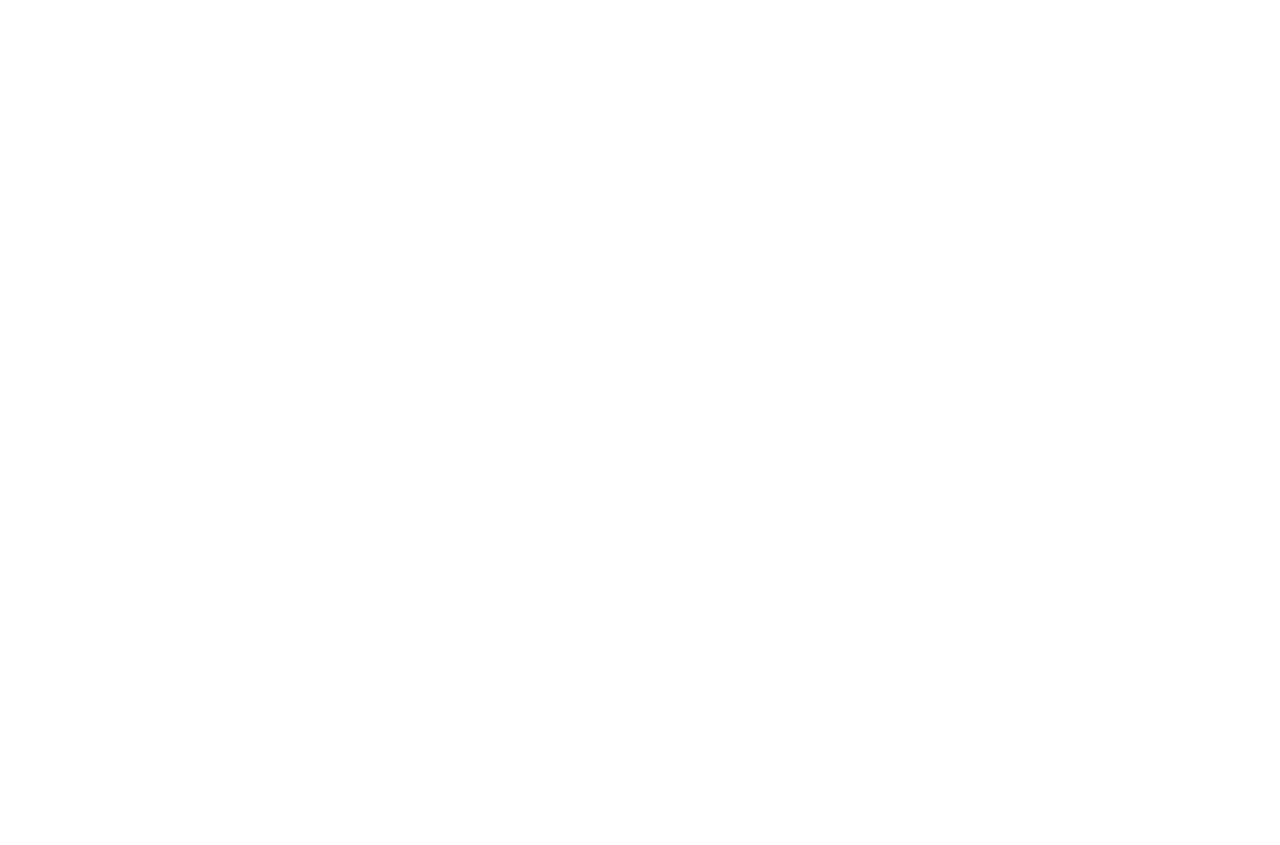
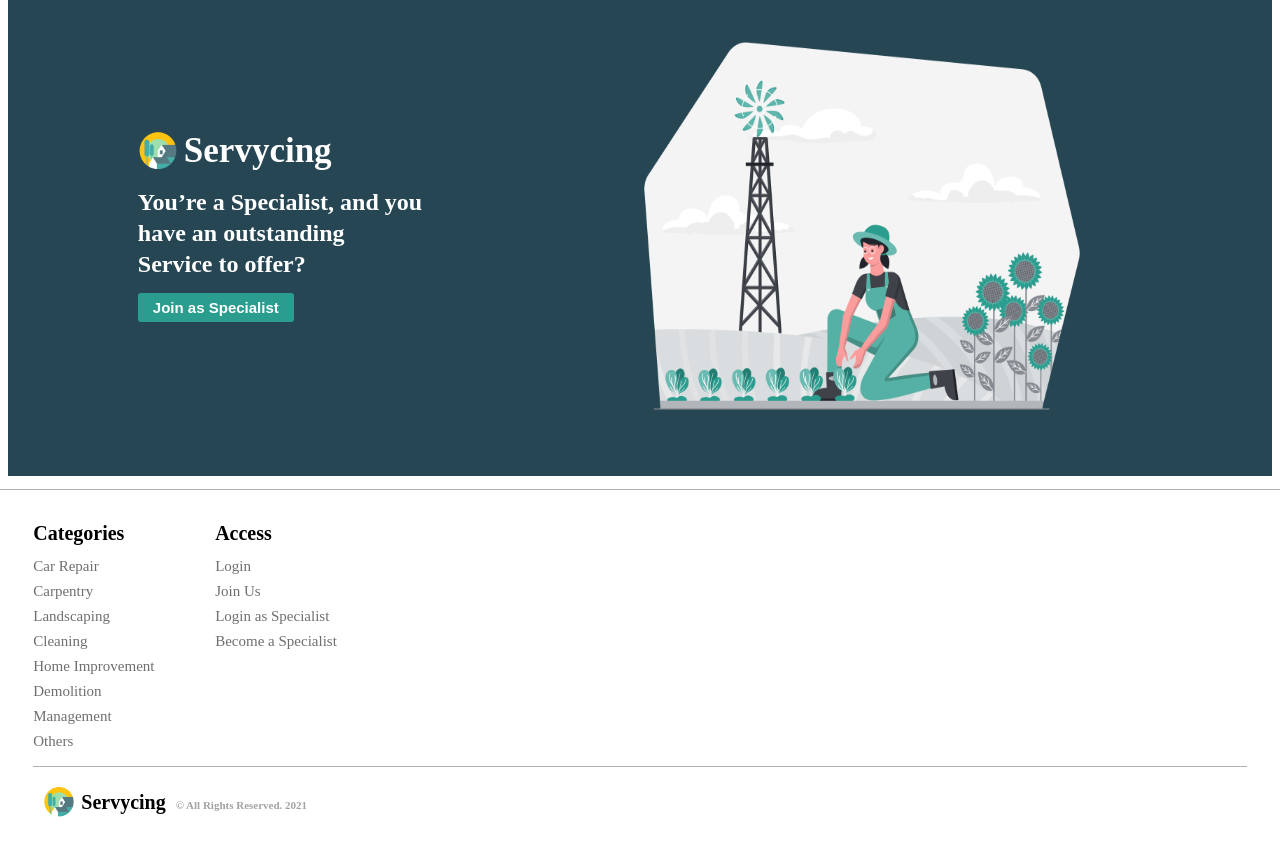
Before and after one commit to RafikBoubaker/React-website-03, a React (Create React App) app: page / in a window 1280 px wide. Shown: the part 1300-2145 px from the top of the page. Before the commit the page ends 1376 px from the top, so only its background shows below. Built offline with nearby package versions, Linux system fonts and the light colour scheme; data requests are answered from the project's data file.

Commit message:
update V0.4

```diff
--- a/package.json
+++ b/package.json
@@ -21,6 +21,7 @@
   },
   "scripts": {
     "start": "react-scripts start",
+    "server":"json-server --watch db.json --static ./src/images/thumbnails --port 9000",
     "build": "react-scripts build",
     "test": "react-scripts test",
     "eject": "react-scripts eject"
--- a/src/components/brandLogo/index.jsx
+++ b/src/components/brandLogo/index.jsx
@@ -36,21 +36,31 @@
 
 
 
-const StyledLink = styled(Link)`
+const StyledLink = styled.a`
   text-decoration: none;
 `;
 
 
 
 function BrandLogo(props) {
-    const {logosize,textSize} = props;
-    return (
-        <BrandLogoContainer>
-            <LogoImage size={logosize}>
-                <img src={LogoImg} alt="Servycing logo"   />
-            </LogoImage>
-            <LogoTitle size={textSize}>Servycing</LogoTitle>
-        </BrandLogoContainer>
+
+   const { logoSize, textSize, color, hideLogo } = props;
+
+  return (
+    <BrandLogoContainer>
+      {!hideLogo && (
+
+          <LogoImage size={logoSize}>
+            <img src={LogoImg} alt="Servycing logo" />
+          </LogoImage>
+
+      )}
+      <StyledLink to="/">
+        <LogoTitle size={textSize} color={color}>
+          Servycing
+        </LogoTitle>
+      </StyledLink>
+    </BrandLogoContainer>
     )
 }
 
--- /dev/null
+++ b/src/components/footer/index.jsx
@@ -0,0 +1,144 @@
+
+import React from "react";
+import styled from "styled-components";
+import BrandLogo  from "../brandLogo";
+
+
+
+const FooterContainer = styled.div`
+  width: 96%;
+  min-height: 300px;
+  display: flex;
+  flex-direction: column;
+  justify-content: space-between;
+  padding: 2em 3em;
+  padding-bottom: 0;
+  border-top: 0.6px solid rgb(0, 0, 0, 0.3);
+
+
+`;
+
+const TopContainer = styled.div`
+  width: 100%;
+  display: flex;
+  margin-bottom: 1em;
+`;
+
+const ContentContainer = styled.div`
+  display: flex;
+  flex-direction: column;
+  align-items: flex-start;
+
+  &:not(:last-of-type) {
+    margin-right: 5%;
+  }
+`;
+
+const BottomContainer = styled.div`
+  display: flex;
+  justify-content: space-between;
+  align-items: center;
+  height: 70px;
+  border-top: 0.6px solid rgb(0, 0, 0, 0.3);
+  padding: 0 10px;
+
+
+`;
+
+const RightBottomContainer = styled.div`
+  display: flex;
+`;
+
+const LeftBottomContainer = styled.div`
+  display: flex;
+`;
+
+const Title = styled.h2`
+  margin: 0;
+  margin-bottom: 13px;
+  color: #000;
+  font-weight: 600;
+  font-size: 20px;
+`;
+
+const FLink = styled.a`
+  text-decoration: none;
+  color: #6f6f6f;
+  font-weight: 500;
+  font-size: 15px;
+  cursor: pointer;
+
+  &:not(:last-of-type) {
+    margin-bottom: 8px;
+  }
+`;
+
+const PrivacyText = styled.h6`
+  color: #a3a3a3;
+  font-size: 11px;
+  margin: 0;
+  margin-left: 10px;
+  display: flex;
+  margin-top: 5px;
+  align-items: center;
+
+`;
+
+const SocialIcon = styled.div`
+  color: #8a8a8a;
+  font-size: 20px;
+  cursor: pointer;
+  transition: background-color, 200ms ease-in-out;
+
+  &:not(:last-of-type) {
+    margin-right: 10px;
+  }
+
+  &:hover {
+    color: #777777;
+  }
+
+
+`;
+
+
+function Footer() {
+    return (
+       <FooterContainer>
+      <TopContainer>
+        <ContentContainer>
+          <Title>Categories</Title>
+          <FLink>Car Repair</FLink>
+          <FLink>Carpentry</FLink>
+          <FLink>Landscaping</FLink>
+          <FLink>Cleaning</FLink>
+          <FLink>Home Improvement</FLink>
+          <FLink>Demolition</FLink>
+          <FLink>Management</FLink>
+          <FLink>Others</FLink>
+        </ContentContainer>
+        <ContentContainer>
+          <Title>Access</Title>
+          <FLink>Login</FLink>
+          <FLink>Join Us</FLink>
+          <FLink>Login as Specialist</FLink>
+          <FLink>Become a Specialist</FLink>
+        </ContentContainer>
+      </TopContainer>
+      <BottomContainer>
+        <LeftBottomContainer>
+            <BrandLogo color="#000000" textSize={20} />
+          <PrivacyText> &#169; All Rights Reserved. 2021</PrivacyText>
+        </LeftBottomContainer>
+        <RightBottomContainer>
+          <SocialIcon>
+          </SocialIcon>
+          <SocialIcon>
+          </SocialIcon>
+        </RightBottomContainer>
+      </BottomContainer>
+    </FooterContainer>
+    )
+}
+
+export default Footer
--- a/src/components/specialistAd/index.jsx
+++ b/src/components/specialistAd/index.jsx
@@ -1,10 +1,82 @@
 import React from 'react'
+import styled from 'styled-components';
+
+import BrandLogo  from "../brandLogo";
+import { Marginer } from "../marginer";
+
+import FarmingImg from "../../images/farming.png"
+import Button from '../button';
+
+const SpecialistAdContainer = styled.div`
+  width: 100%;
+  height: 500px;
+  display: flex;
+  background-color: #264653;
+  align-items: center;
+  justify-content: center;
+`;
+
+const ContentContainer = styled.div`
+  width: 100%;
+  display: flex;
+  align-items: center;
+  justify-content: center;
+
+
+`;
+
+const SloganContainer = styled.div`
+  display: flex;
+  flex-direction: column;
+  align-items: flex-start;
+  justify-content: flex-start;
+  margin-right: 5em;
+
+`;
+
+const Slogan = styled.h2`
+  margin: 0;
+  font-size: 24px;
+  color: #fff;
+  font-weight: 700;
+  line-height: 1.3;
+  text-align: start;
+
+
+`;
+
+const StandoutImage = styled.div`
+  width: 35em;
+  height: 29em;
+
+  img {
+    width: 100%;
+    height: 100%;
+  }
+
+`;
+
 
 function SpecialistAd() {
     return (
-        <div>
-
-        </div>
+        <SpecialistAdContainer>
+            <ContentContainer>
+                <SloganContainer >
+                    <BrandLogo logoSize={40} textSize={35}/>
+             <Marginer direction="vertical" margin="1em" />
+          <SloganContainer>
+            <Slogan>You’re a Specialist, and you </Slogan>
+            <Slogan>have an outstanding</Slogan>
+            <Slogan>Service to offer?</Slogan>
+          </SloganContainer>
+            <Marginer direction="vertical" margin="0.8em" />
+            <Button size={15}>Join as Specialist </Button>
+                </SloganContainer>
+                <StandoutImage>
+                    <img src={FarmingImg} alt="join as specialist"/>
+                </StandoutImage>
+            </ContentContainer>
+        </SpecialistAdContainer>
     )
 }
 
--- a/src/containers/HomePage/index.jsx
+++ b/src/containers/HomePage/index.jsx
@@ -5,7 +5,9 @@
 import {InnerPageContainer, PageContainer} from '../../components/pageContainer'
 import TopSection from './topSection'
 import Services from './services';
-
+import SpecialistAd from '../../components/specialistAd';
+import { Marginer } from "../../components/marginer";
+import Footer from '../../components/footer';
 
 
 
@@ -39,11 +41,13 @@
                 </TopSection>
                 <InnerPageContainer>
                     <ContentContainer>
-                       <Services/>
-
-                   </ContentContainer>
+                        <Services />
+                         <Marginer direction="vertical" margin="0.8em" />
+                    </ContentContainer>
+                   <SpecialistAd/>
                 </InnerPageContainer>
-
+                <Marginer direction="vertical" margin="0.8em" />
+                <Footer/>
             </PageContainer>
 
         </div>
--- a/src/containers/HomePage/services.jsx
+++ b/src/containers/HomePage/services.jsx
@@ -10,12 +10,14 @@
   width: 100%;
   display: flex;
   flex-direction: column;
-  align-items: flex-start;
+  align-items: center;
+  background-color: #fafafa;
 `;
 
 const Title = styled.h1`
   font-weight: 900;
   color: #000;
+  font-family: 'Gill Sans', 'Gill Sans MT', Calibri, 'Trebuchet MS', sans-serif;
 
 
 `;
```
